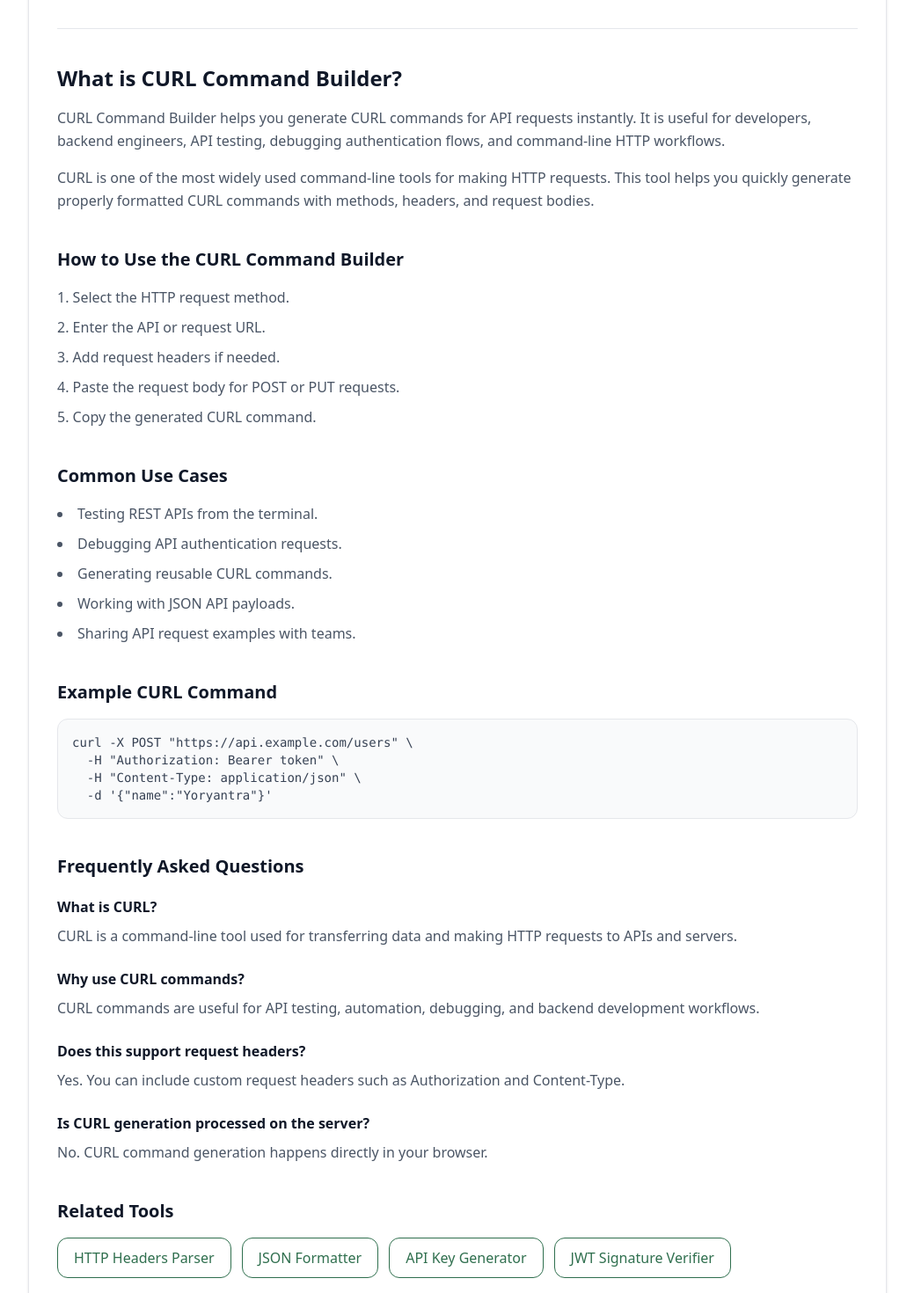
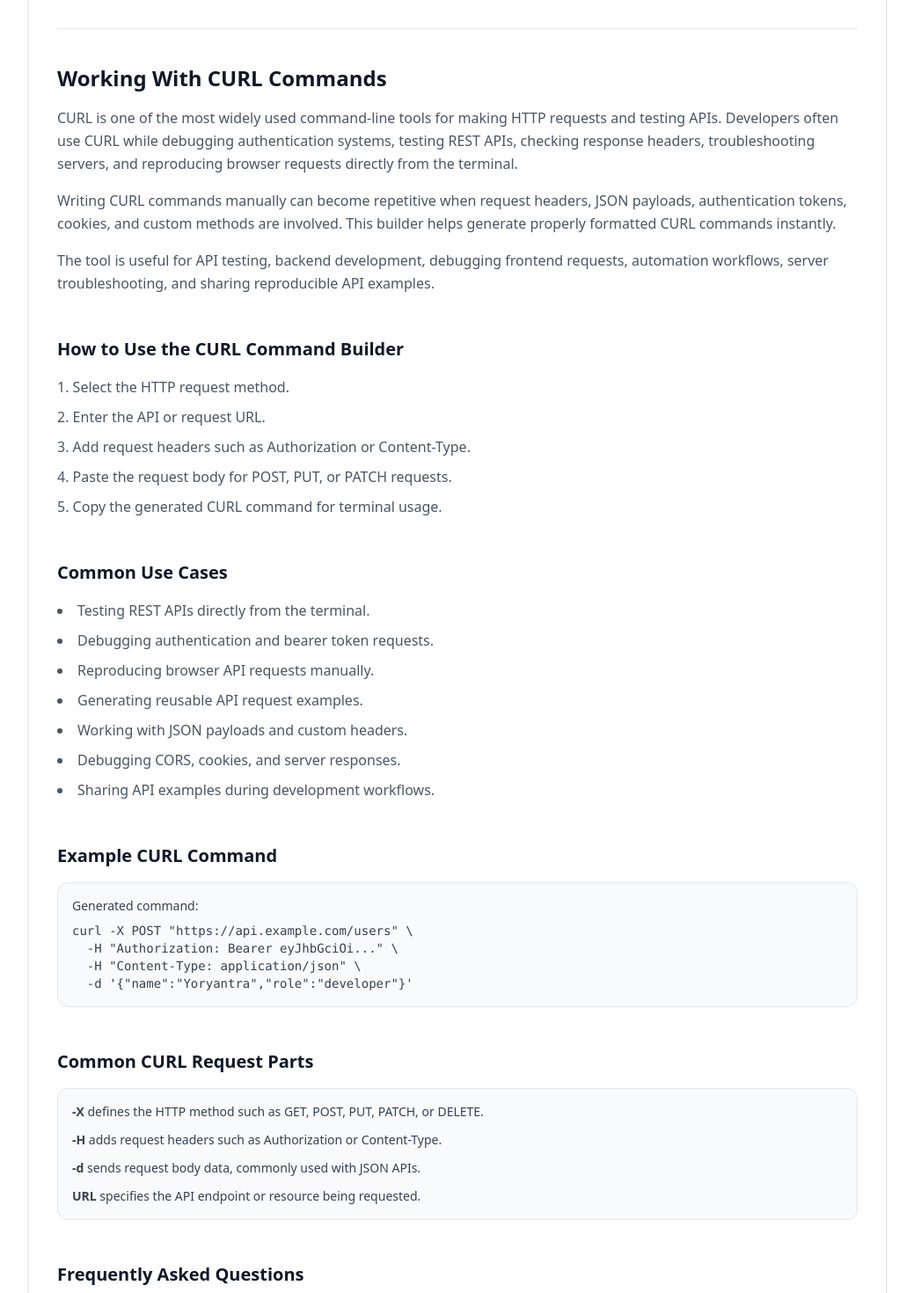
Before and after one commit to vaarunsonawwane-ops/yoryantra-new, a Next.js app: page /tools/curl-command-builder in a window 1280 px wide. Shown: the part 1300-2770 px from the top of the page at 88% size, without its empty margins (120-1159 px from the left). Built offline with nearby package versions, Linux system fonts and the light colour scheme.

Commit message:
CURL Command Builder SEO Optimized

```diff
--- a/app/tools/curl-command-builder/ToolClient.tsx
+++ b/app/tools/curl-command-builder/ToolClient.tsx
@@ -93,7 +93,7 @@ export default function ToolClient() {
           onChange={(e) =>
             setHeaders(e.target.value)
           }
-          placeholder={`Authorization: Bearer token
+          placeholder={`Authorization: Bearer eyJhbGciOi...
 Content-Type: application/json`}
           className="w-full min-h-[140px] rounded-xl border border-gray-300 p-4 text-sm font-mono outline-none focus:ring-2 focus:ring-[var(--green)] focus:border-transparent transition"
         />
@@ -111,7 +111,8 @@ Content-Type: application/json`}
             setBody(e.target.value)
           }
           placeholder={`{
-  "name": "Yoryantra"
+  "name": "Yoryantra",
+  "role": "developer"
 }`}
           className="w-full min-h-[180px] rounded-xl border border-gray-300 p-4 text-sm font-mono outline-none focus:ring-2 focus:ring-[var(--green)] focus:border-transparent transition"
         />
@@ -154,23 +155,31 @@ Content-Type: application/json`}
       </div>
 
       {/* SEO CONTENT */}
-      <section className="mt-12 border-t border-gray-200 pt-10 space-y-10">
+      <section className="mt-12 border-t border-gray-200 pt-10 space-y-12">
         <div>
           <h2 className="text-2xl font-semibold text-gray-900">
-            What is CURL Command Builder?
+            Working With CURL Commands
           </h2>
 
           <p className="mt-4 text-gray-600 leading-relaxed">
-            CURL Command Builder helps you generate CURL commands for API
-            requests instantly. It is useful for developers, backend engineers,
-            API testing, debugging authentication flows, and command-line HTTP
-            workflows.
+            CURL is one of the most widely used command-line tools for making
+            HTTP requests and testing APIs. Developers often use CURL while
+            debugging authentication systems, testing REST APIs, checking
+            response headers, troubleshooting servers, and reproducing browser
+            requests directly from the terminal.
           </p>
 
           <p className="mt-4 text-gray-600 leading-relaxed">
-            CURL is one of the most widely used command-line tools for making
-            HTTP requests. This tool helps you quickly generate properly
-            formatted CURL commands with methods, headers, and request bodies.
+            Writing CURL commands manually can become repetitive when request
+            headers, JSON payloads, authentication tokens, cookies, and custom
+            methods are involved. This builder helps generate properly formatted
+            CURL commands instantly.
+          </p>
+
+          <p className="mt-4 text-gray-600 leading-relaxed">
+            The tool is useful for API testing, backend development, debugging
+            frontend requests, automation workflows, server troubleshooting, and
+            sharing reproducible API examples.
           </p>
         </div>
 
@@ -181,10 +190,22 @@ Content-Type: application/json`}
 
           <ol className="mt-4 list-decimal list-inside space-y-2 text-gray-600 leading-relaxed">
             <li>Select the HTTP request method.</li>
-            <li>Enter the API or request URL.</li>
-            <li>Add request headers if needed.</li>
-            <li>Paste the request body for POST or PUT requests.</li>
-            <li>Copy the generated CURL command.</li>
+
+            <li>
+              Enter the API or request URL.
+            </li>
+
+            <li>
+              Add request headers such as Authorization or Content-Type.
+            </li>
+
+            <li>
+              Paste the request body for POST, PUT, or PATCH requests.
+            </li>
+
+            <li>
+              Copy the generated CURL command for terminal usage.
+            </li>
           </ol>
         </div>
 
@@ -194,11 +215,19 @@ Content-Type: application/json`}
           </h2>
 
           <ul className="mt-4 list-disc list-inside space-y-2 text-gray-600 leading-relaxed">
-            <li>Testing REST APIs from the terminal.</li>
-            <li>Debugging API authentication requests.</li>
-            <li>Generating reusable CURL commands.</li>
-            <li>Working with JSON API payloads.</li>
-            <li>Sharing API request examples with teams.</li>
+            <li>Testing REST APIs directly from the terminal.</li>
+
+            <li>Debugging authentication and bearer token requests.</li>
+
+            <li>Reproducing browser API requests manually.</li>
+
+            <li>Generating reusable API request examples.</li>
+
+            <li>Working with JSON payloads and custom headers.</li>
+
+            <li>Debugging CORS, cookies, and server responses.</li>
+
+            <li>Sharing API examples during development workflows.</li>
           </ul>
         </div>
 
@@ -208,12 +237,44 @@ Content-Type: application/json`}
           </h2>
 
           <div className="mt-4 rounded-xl border border-gray-200 bg-gray-50 p-4 text-sm text-gray-700 overflow-auto">
-            <pre className="whitespace-pre-wrap break-words">
+            <p>Generated command:</p>
+
+            <pre className="mt-2 whitespace-pre-wrap break-words">
 {`curl -X POST "https://api.example.com/users" \\
-  -H "Authorization: Bearer token" \\
+  -H "Authorization: Bearer eyJhbGciOi..." \\
   -H "Content-Type: application/json" \\
-  -d '{"name":"Yoryantra"}'`}
+  -d '{"name":"Yoryantra","role":"developer"}'`}
             </pre>
+          </div>
+        </div>
+
+        <div>
+          <h2 className="text-xl font-semibold text-gray-900">
+            Common CURL Request Parts
+          </h2>
+
+          <div className="mt-4 rounded-xl border border-gray-200 bg-gray-50 p-4 text-sm text-gray-700">
+            <ul className="space-y-3">
+              <li>
+                <strong>-X</strong> defines the HTTP method such as GET, POST,
+                PUT, PATCH, or DELETE.
+              </li>
+
+              <li>
+                <strong>-H</strong> adds request headers such as Authorization
+                or Content-Type.
+              </li>
+
+              <li>
+                <strong>-d</strong> sends request body data, commonly used with
+                JSON APIs.
+              </li>
+
+              <li>
+                <strong>URL</strong> specifies the API endpoint or resource
+                being requested.
+              </li>
+            </ul>
           </div>
         </div>
 
@@ -229,30 +290,42 @@ Content-Type: application/json`}
               </h3>
 
               <p className="mt-2 text-gray-600 leading-relaxed">
-                CURL is a command-line tool used for transferring data and
-                making HTTP requests to APIs and servers.
+                CURL is a command-line tool used to transfer data and make HTTP
+                requests to APIs, servers, and web services.
               </p>
             </div>
 
             <div>
               <h3 className="font-semibold text-gray-900">
-                Why use CURL commands?
+                Why use CURL commands for APIs?
               </h3>
 
               <p className="mt-2 text-gray-600 leading-relaxed">
-                CURL commands are useful for API testing, automation, debugging,
-                and backend development workflows.
+                CURL commands help developers test APIs, debug authentication
+                flows, automate requests, reproduce browser traffic, and inspect
+                server responses directly from the terminal.
               </p>
             </div>
 
             <div>
               <h3 className="font-semibold text-gray-900">
-                Does this support request headers?
+                Does this support custom headers?
               </h3>
 
               <p className="mt-2 text-gray-600 leading-relaxed">
                 Yes. You can include custom request headers such as
-                Authorization and Content-Type.
+                Authorization, Content-Type, Cookie, Accept, and many others.
+              </p>
+            </div>
+
+            <div>
+              <h3 className="font-semibold text-gray-900">
+                Can I generate POST requests with JSON data?
+              </h3>
+
+              <p className="mt-2 text-gray-600 leading-relaxed">
+                Yes. You can include JSON request bodies and generate POST,
+                PUT, or PATCH CURL commands.
               </p>
             </div>
 
@@ -262,7 +335,7 @@ Content-Type: application/json`}
               </h3>
 
               <p className="mt-2 text-gray-600 leading-relaxed">
-                No. CURL command generation happens directly in your browser.
+                No. CURL command generation happens entirely inside your browser.
               </p>
             </div>
           </div>
@@ -273,6 +346,12 @@ Content-Type: application/json`}
             Related Tools
           </h2>
 
+          <p className="mt-3 text-gray-600 leading-relaxed">
+            CURL workflows often connect with HTTP headers, API debugging,
+            cookies, status codes, CORS configuration, and request parameter
+            inspection.
+          </p>
+
           <div className="mt-4 flex flex-wrap gap-3">
             <Link
               href="/tools/http-headers-parser"
@@ -282,24 +361,31 @@ Content-Type: application/json`}
             </Link>
 
             <Link
-              href="/tools/json-formatter"
+              href="/tools/cors-header-checker"
               className="yoryantra-btn-outline"
             >
-              JSON Formatter
+              CORS Header Checker
             </Link>
 
             <Link
-              href="/tools/api-key-generator"
+              href="/tools/http-status-code-explorer"
               className="yoryantra-btn-outline"
             >
-              API Key Generator
+              HTTP Status Code Explorer
             </Link>
 
             <Link
-              href="/tools/jwt-signature-verifier"
+              href="/tools/url-query-params-parser"
               className="yoryantra-btn-outline"
             >
-              JWT Signature Verifier
+              URL Query Params Parser
+            </Link>
+
+            <Link
+              href="/tools/cookie-parser"
+              className="yoryantra-btn-outline"
+            >
+              Cookie Parser
             </Link>
           </div>
         </div>
```
